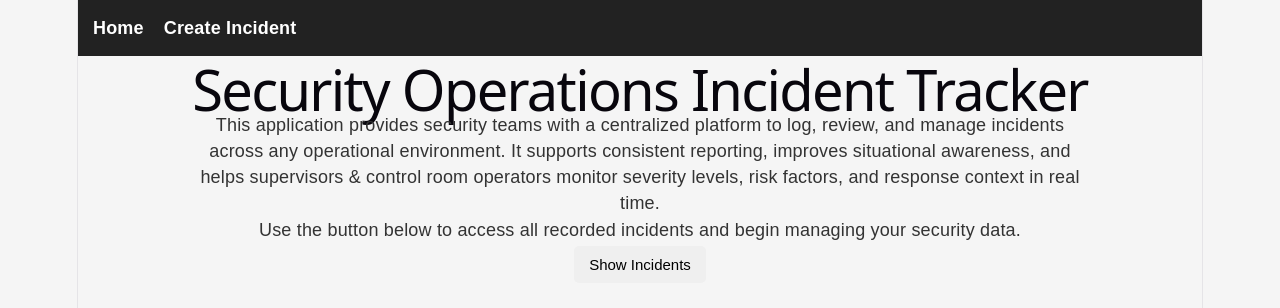
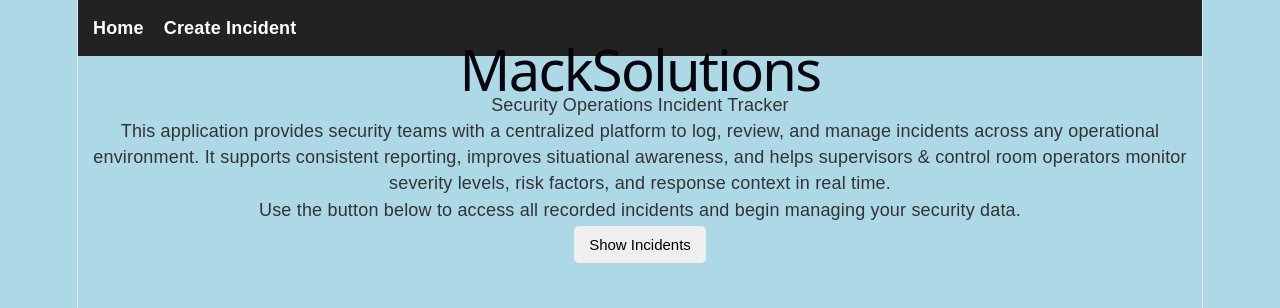
Before and after one commit to kevmack7323-tech/Capstone-Project-2026, a React (Vite) app in the folder frontend/: page / in a window 1280 px wide. Shown: the top 308 px of the page. Built offline with nearby package versions, Linux system fonts and the light colour scheme.

Commit message:
Enhanced home page Layout added Application name MackSolutions

```diff
--- a/frontend/src/App.css
+++ b/frontend/src/App.css
@@ -3,7 +3,7 @@ body {
   margin: 0;
   padding: 0;
   font-family: Arial, sans-serif;
-  background: #f5f5f5;
+  background: lightblue;
   color: #333;
 }
 
--- a/frontend/src/pages/Home.jsx
+++ b/frontend/src/pages/Home.jsx
@@ -1,9 +1,13 @@
 export default function Home() {
   return (
-    <div className="container">
-      <h1>Security Operations Incident Tracker</h1>
+      <div className="home-container">
+      <header className="home-header">
+        <h1 className="brand-title">MackSolutions</h1>
+        <p className="brand-tagline">Security Operations Incident Tracker</p>
+      </header>
 
-      <p>
+      <section className="home-content">
+        <p className="home-description">
         This application provides security teams with a centralized platform
         to log, review, and manage incidents across any operational environment.
         It supports consistent reporting, improves situational awareness, and
@@ -16,9 +20,13 @@ export default function Home() {
         managing your security data.
       </p>
 
-      <a href="/incidents">
-        <button>Show Incidents</button>
-      </a>
-    </div>
+        <button
+          className="home-button"
+          onClick={() => (window.location.href = "/incidents")}
+        >
+          Show Incidents
+        </button>
+      </section>
+      </div>
   );
 }
```
